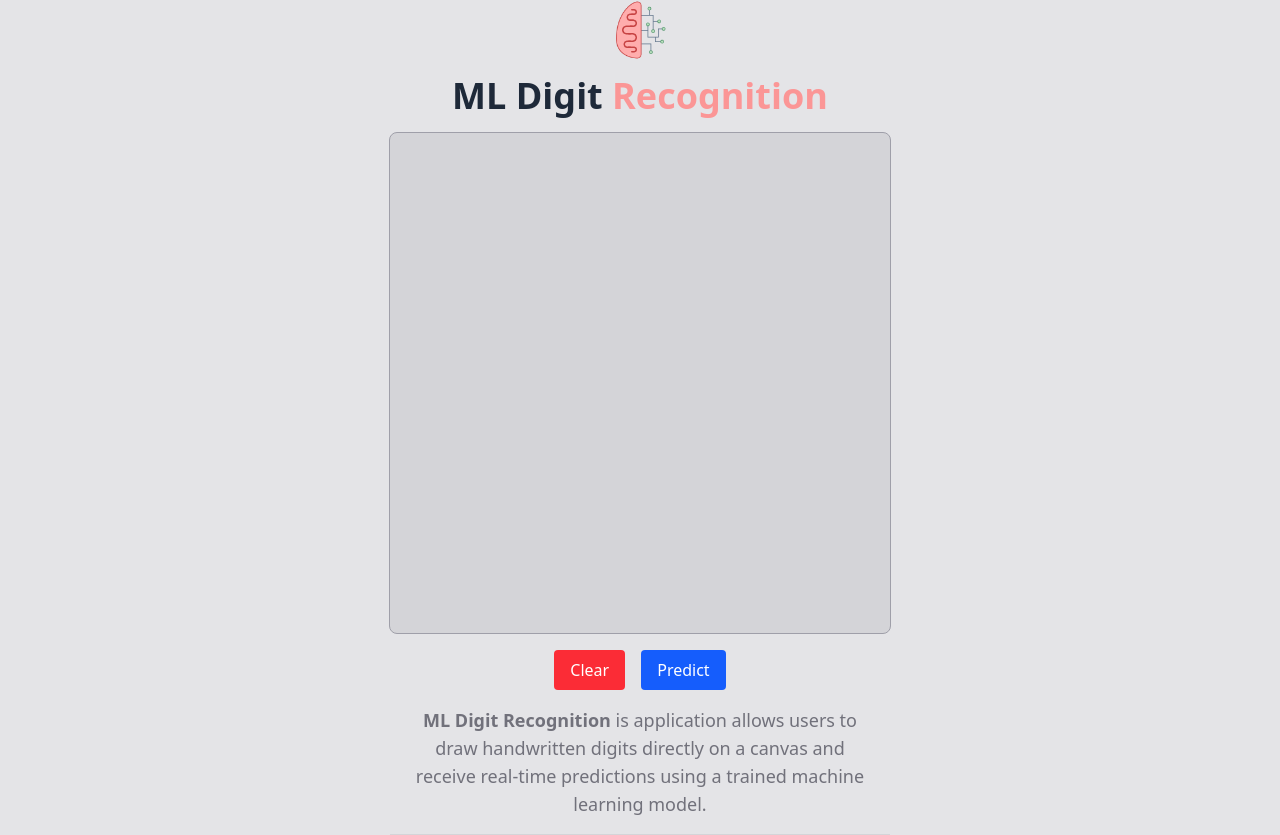
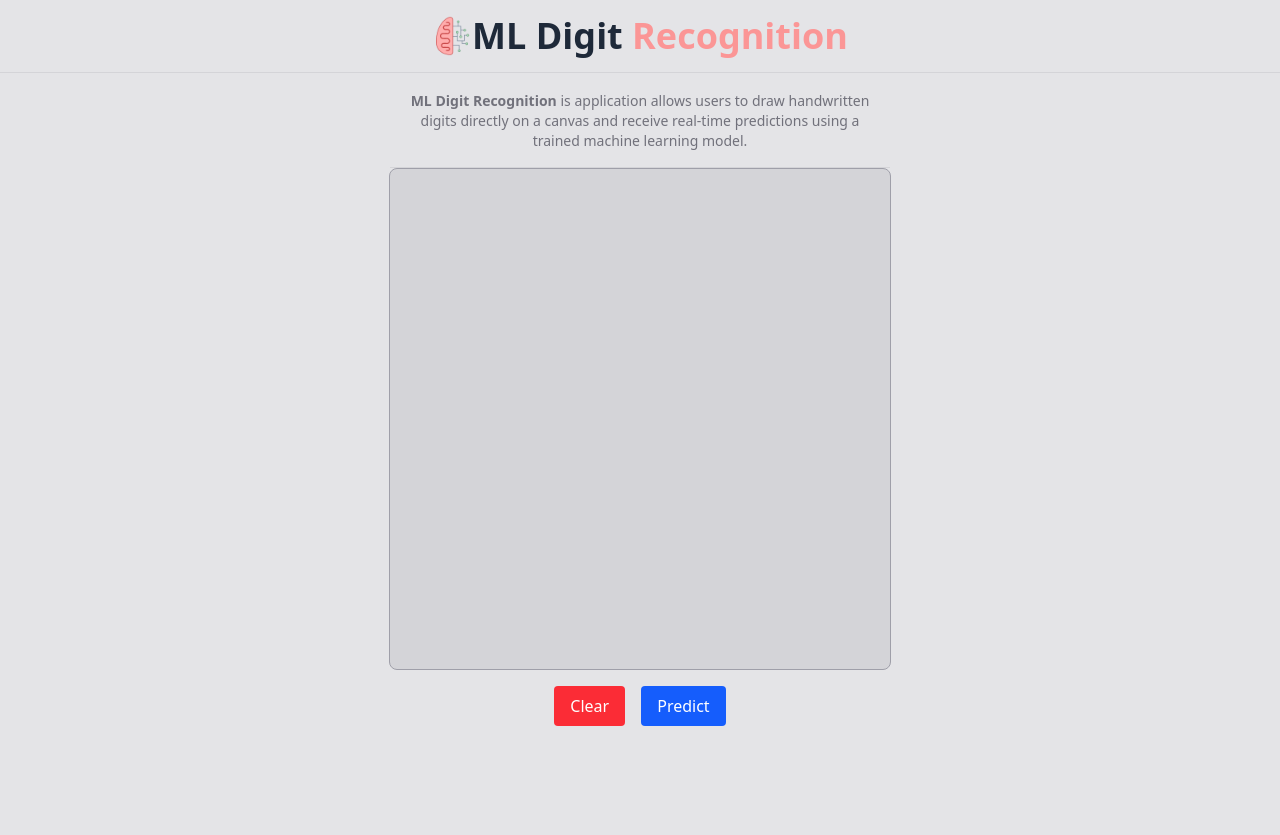
Before and after one commit to OumB2021/DigitSense, a Next.js app in the folder frontend/: page / in a window 1280 px wide. After the commit the page ends 800 px from the top, so only its background shows below. Built offline with nearby package versions, Linux system fonts and the light colour scheme.

Commit message:
refact: layout, navbar added

```diff
--- a/frontend/app/globals.css
+++ b/frontend/app/globals.css
@@ -8,14 +8,4 @@
     margin: 0;
     box-sizing: border-box;
   }
-
-  /* For Firefox. */
-  * {
-    scrollbar-width: none;
-  }
-
-  /* For WebKit (Chrome & Safari). */
-  ::-webkit-scrollbar {
-    display: none;
-  }
 }
--- a/frontend/app/layout.js
+++ b/frontend/app/layout.js
@@ -1,5 +1,6 @@
 import { Geist, Geist_Mono } from "next/font/google";
 import "./globals.css";
+import Navbar from "@/components/navbar";
 
 const geistSans = Geist({
   variable: "--font-geist-sans",
@@ -20,8 +21,9 @@ export default function RootLayout({ children }) {
   return (
     <html lang="en">
       <body
-        className={`${geistSans.variable} ${geistMono.variable} antialiased min-h-screen bg-zinc-200 px-10`}
+        className={`${geistSans.variable} ${geistMono.variable} antialiased min-h-screen bg-zinc-200 flex flex-col`}
       >
+        <Navbar />
         {children}
       </body>
     </html>
--- a/frontend/app/page.js
+++ b/frontend/app/page.js
@@ -1,14 +1,15 @@
+import DigitCanvas from "@/components/canvas";
 import Header from "@/components/header";
 
 export default function Home() {
   return (
-    <div className="flex flex-col min-h-screen items-center justify-center ">
-      <Header />
-      <p className="text-sm md:text-lg text-center text-zinc-500 max-w-[500px] p-4 border-b-[1px] border-zinc-300">
+    <div className="flex flex-col min-h-screen items-center justify-center px-10">
+      <p className="text-sm  text-center text-zinc-500 max-w-[500px] p-4 border-b-[1px] border-zinc-300">
         <strong>ML Digit Recognition</strong> is application allows users to
         draw handwritten digits directly on a canvas and receive real-time
         predictions using a trained machine learning model.
       </p>
+      <DigitCanvas />
     </div>
   );
 }
--- a/frontend/components/canvas.jsx
+++ b/frontend/components/canvas.jsx
@@ -25,7 +25,7 @@ export default function DigitCanvas({ onSubmit }) {
     if (!ctx) return;
 
     ctx.lineTo(e.nativeEvent.offsetX, e.nativeEvent.offsetY);
-    ctx.strokeStyle = "white";
+    ctx.strokeStyle = "black";
     ctx.lineWidth = 10;
     ctx.lineCap = "round";
     ctx.lineJoin = "round";
@@ -42,7 +42,7 @@ export default function DigitCanvas({ onSubmit }) {
     const ctx = canvas.getContext("2d");
     if (!ctx) return;
     ctx.clearRect(0, 0, canvas.width, canvas.height);
-    ctx.fillStyle = "black";
+    ctx.fillStyle = "#d4d4d8";
     ctx.fillRect(0, 0, canvas.width, canvas.height);
   };
 
@@ -54,7 +54,7 @@ export default function DigitCanvas({ onSubmit }) {
   };
 
   return (
-    <div className="flex flex-col items-center gap-4">
+    <div className="flex flex-col items-center gap-4 mx-4">
       <canvas
         ref={canvasRef}
         width={500}
--- a/frontend/components/header.jsx
+++ b/frontend/components/header.jsx
@@ -8,7 +8,6 @@ function Header() {
       <h1 className="text-lg md:text-4xl font-semibold text-center text-gray-800">
         ML Digit <span className="text-[#FB9696] font-bold">Recognition</span>
       </h1>
-      <DigitCanvas />
     </div>
   );
 }
--- /dev/null
+++ b/frontend/components/navbar.jsx
@@ -0,0 +1,15 @@
+import Image from "next/image";
+
+function Navbar() {
+  return (
+    <div className="absolute top-0 w-full  z-50 border-b-[1px] border-zinc-300 p-4">
+      <div className="flex items-center justify-center max-w-7xl mx-auto">
+        <Image src="/icon.png" height={40} width={40} alt="icon" />
+        <h1 className="text-lg md:text-4xl font-semibold text-center text-gray-800">
+          ML Digit <span className="text-[#FB9696] font-bold">Recognition</span>
+        </h1>
+      </div>
+    </div>
+  );
+}
+export default Navbar;
```
